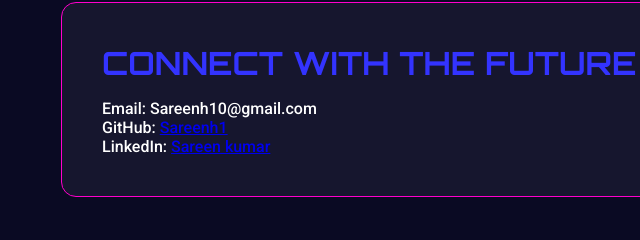
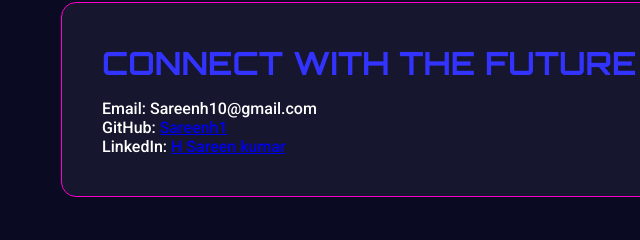
Before and after one commit to Sareenh1/portfolio-website, a plain HTML site: page index.html in a window 1280 px wide. Shown: the part 1132-1372 px from the top of the page, 11-651 px from the left. Drawn offline with Linux system fonts and the light colour scheme.

Commit message:
Update index.html

```diff
--- a/index.html
+++ b/index.html
@@ -246,7 +246,7 @@
             <h2>Connect with the Future</h2>
             <p>Email: Sareenh10@gmail.com</p>
             <p>GitHub: <a href="https://github.com/Sareenh1">Sareenh1<Sareenh1></a></p>
-            <p>LinkedIn: <a href="https://www.linkedin.com/in/sareen-kumar/">Sareen kumar<sareen kumar></a></p>
+            <p>LinkedIn: <a href="https://www.linkedin.com/in/sareen-kumar/">H Sareen kumar<sareen kumar></a></p>
         </div>
     </div>
     <footer>
```
